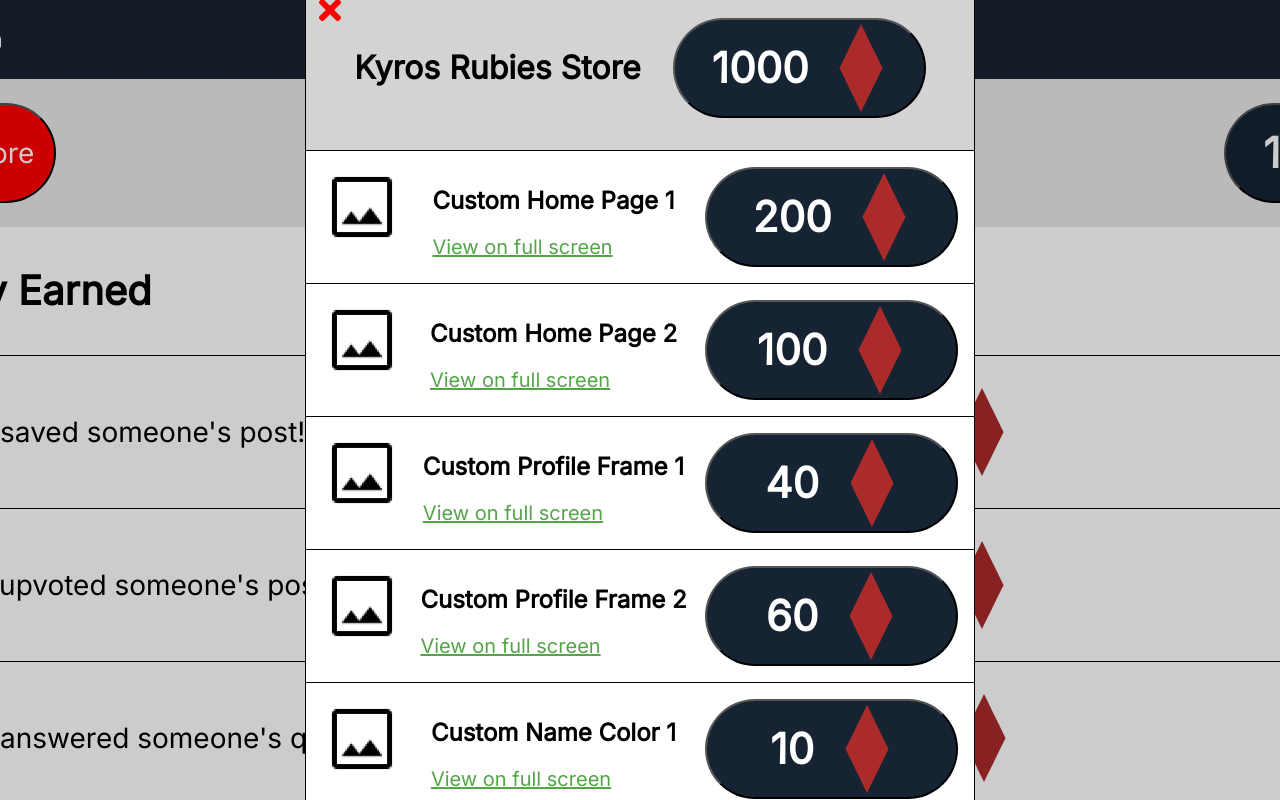
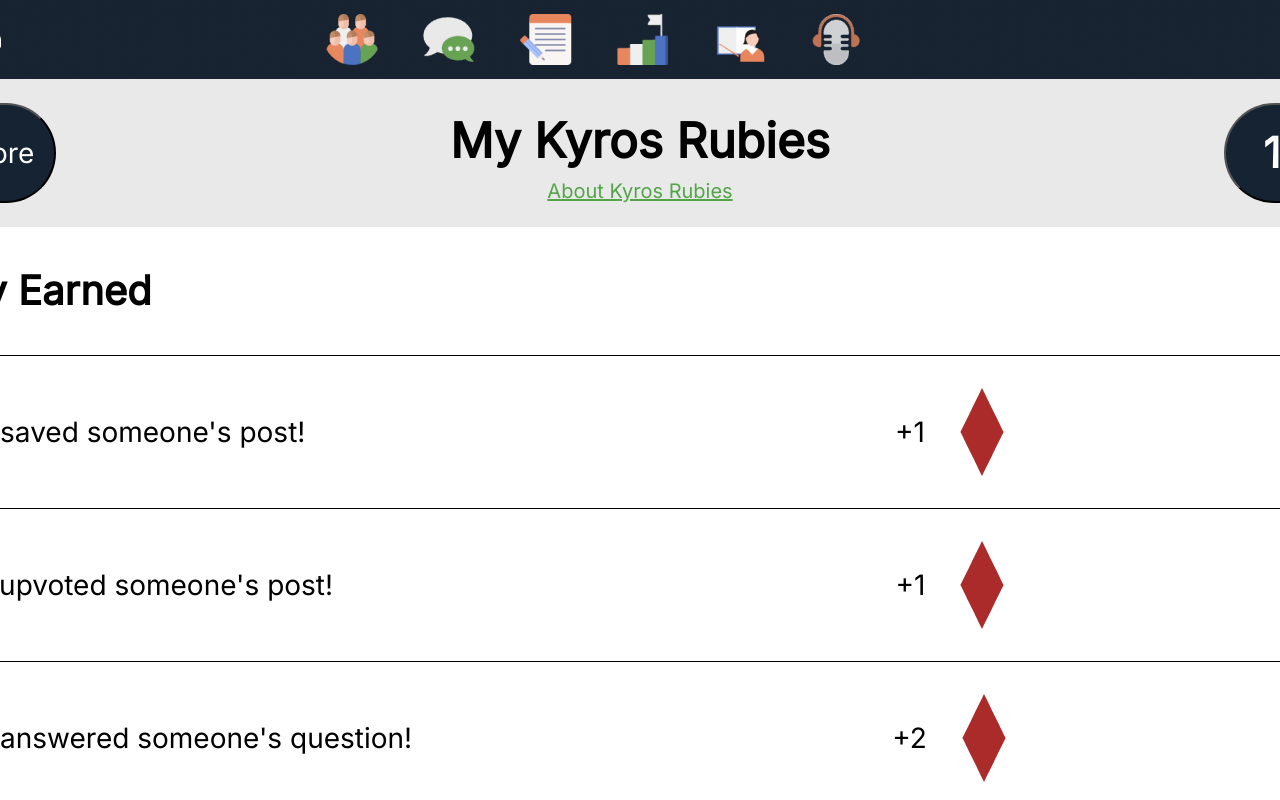
Before and after one commit to awangwang/forum, a React (Create React App) app: page /rubies in a window 1280 px wide. Shown: the top 800 px of the page. Built offline with nearby package versions, Linux system fonts and the light colour scheme.

Commit message:
stop ruby shop automatically opening

```diff
--- a/src/Components/Rubies.js
+++ b/src/Components/Rubies.js
@@ -11,7 +11,7 @@
 import { useState } from 'react'
 
 export default function Rubies({rubyCount}) {
-  const [shopOpen, setShopOpen] = useState(true)
+  const [shopOpen, setShopOpen] = useState(false)
 
   return (
     <div className='ruby-page'>
```
